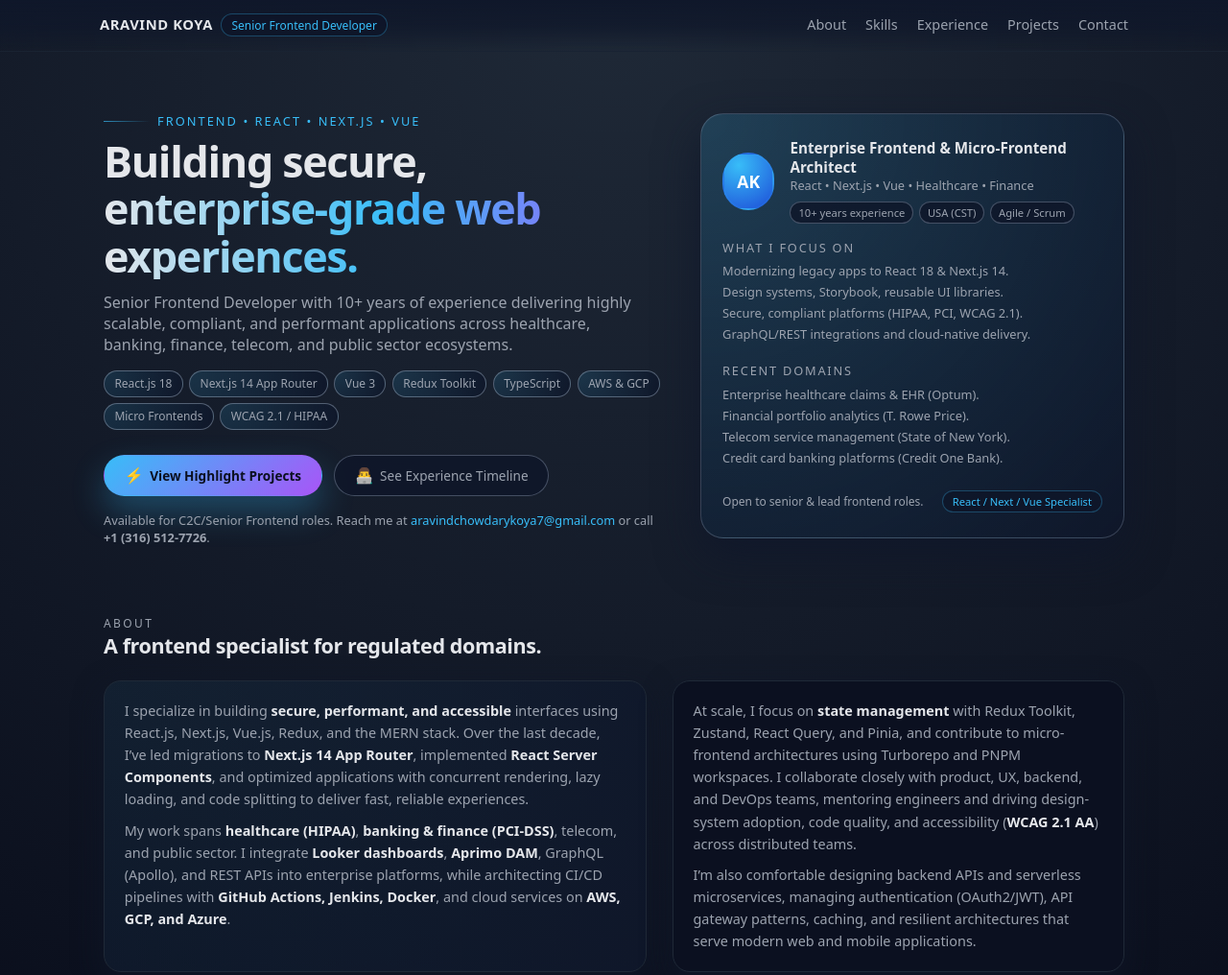
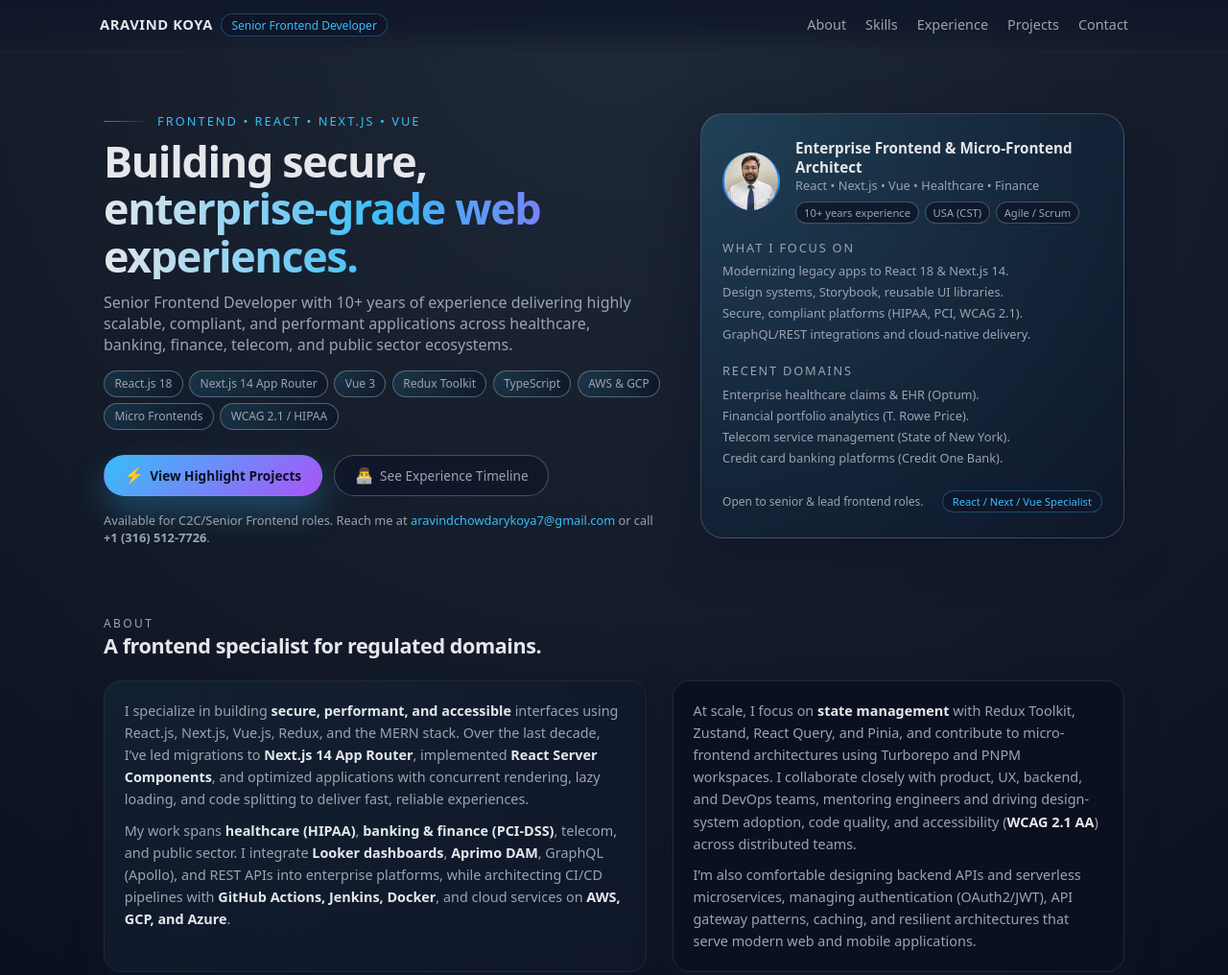
Before and after one commit to aravindkoya99/aravindkoya99.github.io, a plain HTML site: page index.html in a window 1280 px wide. Shown: the top 1016 px of the page at 96% size. Drawn offline with Linux system fonts and the light colour scheme.

Commit message:
Update index.html

```diff
--- a/index.html
+++ b/index.html
@@ -759,7 +759,11 @@
           <div class="hero-right">
             <div class="hero-card">
               <div class="hero-card-header">
-                <div class="avatar">AK</div>
+              <div class="avatar">
+  <img src="Aravind.jpg" alt="Aravind Koya"
+       style="width:60px;height:60px;border-radius:50%;object-fit:cover;">
+</div>
+
                 <div>
                   <div class="hero-card-title">
                     Enterprise Frontend &amp; Micro-Frontend Architect
```
